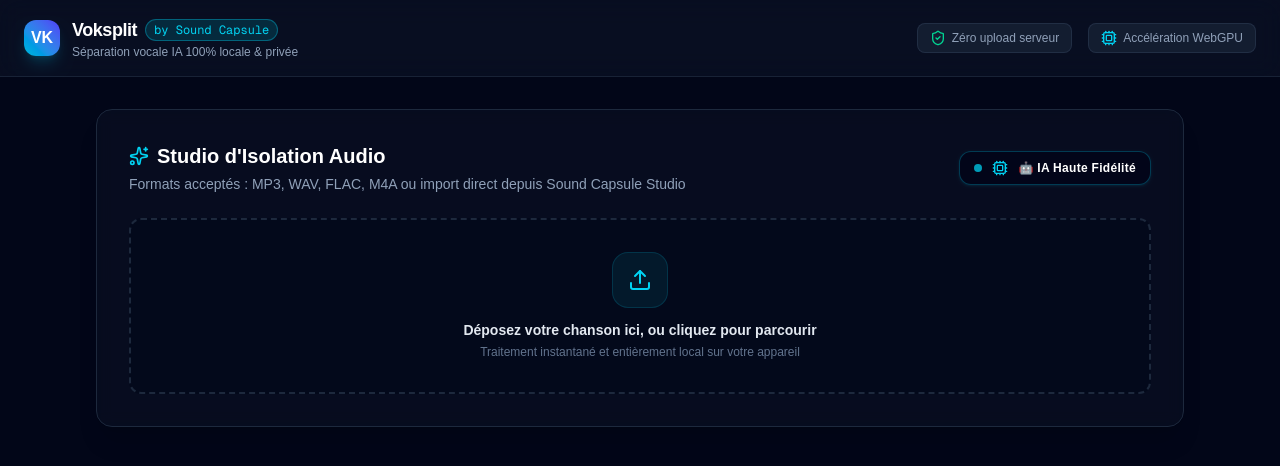
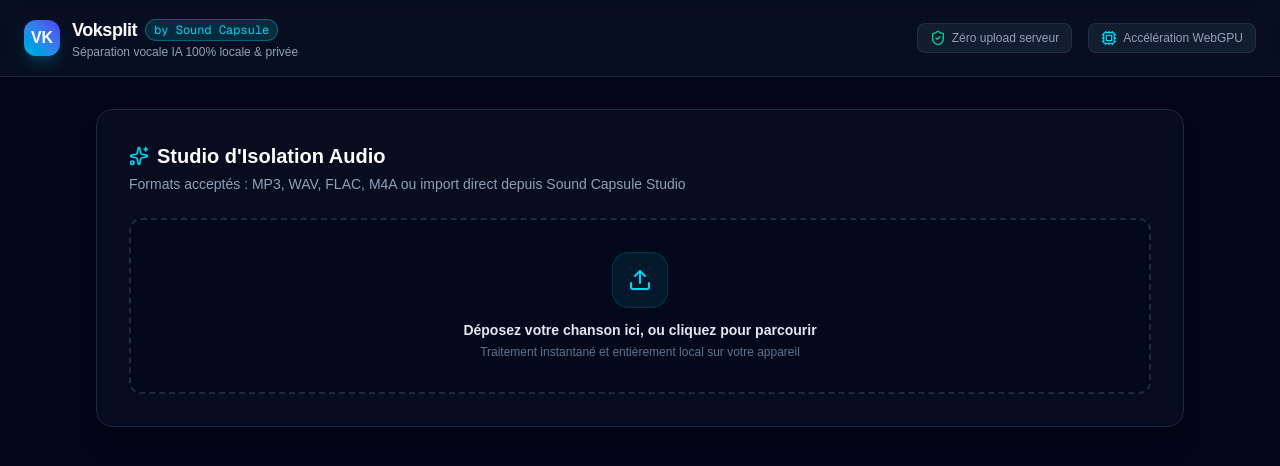
Before and after one commit to StatsZone/voksplit, a Next.js app: page / in a window 1280 px wide. Shown: the top 466 px of the page. Built offline with nearby package versions, Linux system fonts and the light colour scheme.

Commit message:
chore(ui): remove redundant AI badge for a cleaner header

```diff
--- a/src/app/page.tsx
+++ b/src/app/page.tsx
@@ -211,14 +211,6 @@
               </p>
             </div>
 
-            {/* Moteur Badge IA Haute Fidélité */}
-            <div className="flex items-center gap-2.5 bg-slate-950/80 px-3.5 py-2 rounded-xl border border-cyan-500/30 shadow-sm shadow-cyan-500/10">
-              <span className="w-2 h-2 rounded-full bg-cyan-400 animate-pulse" />
-              <Cpu className="w-4 h-4 text-cyan-400" />
-              <span className="text-xs font-bold text-white tracking-wide">
-                🤖 IA Haute Fidélité
-              </span>
-            </div>
           </div>
 
           {/* Drag & Drop Zone */}
```
